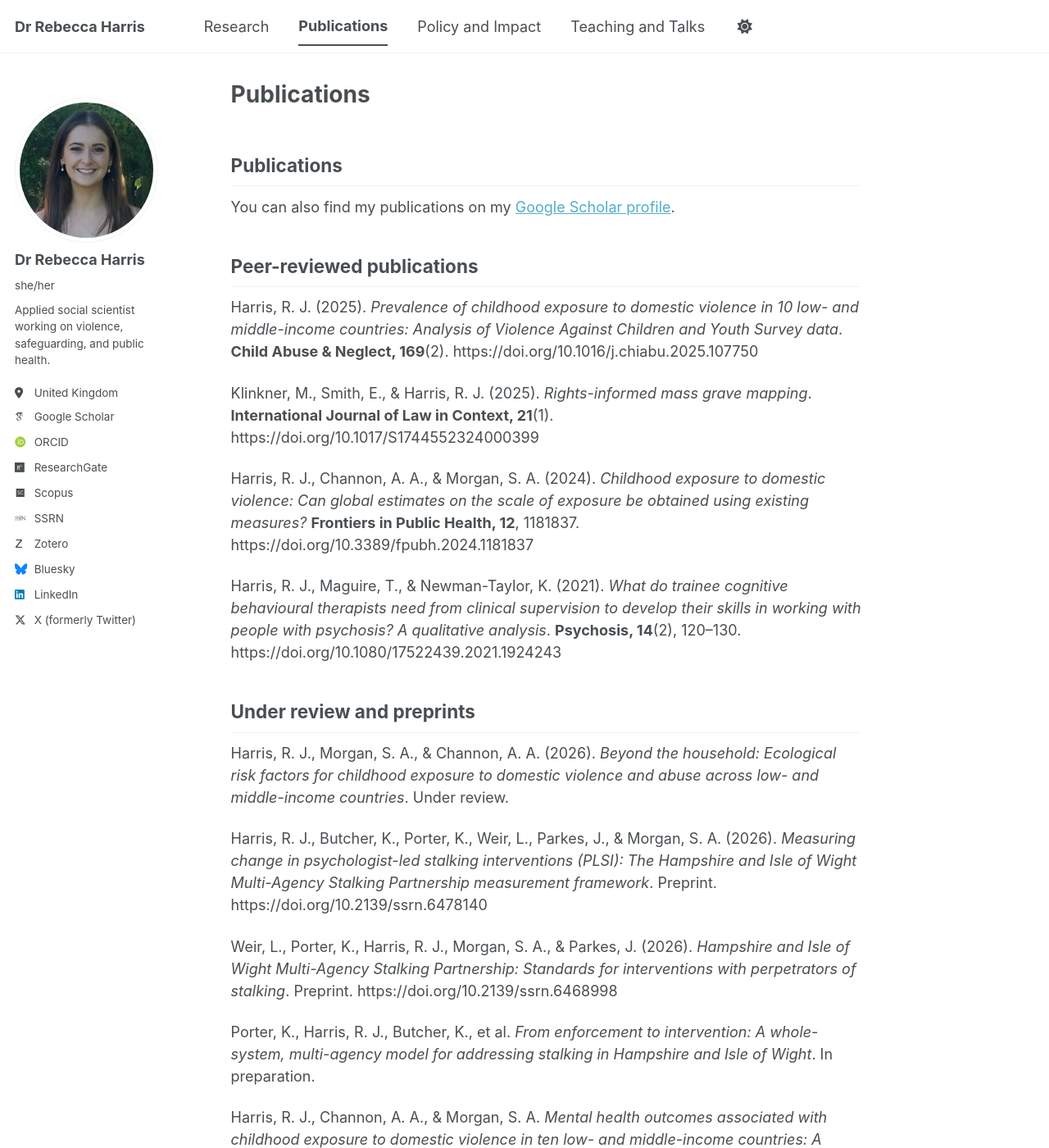
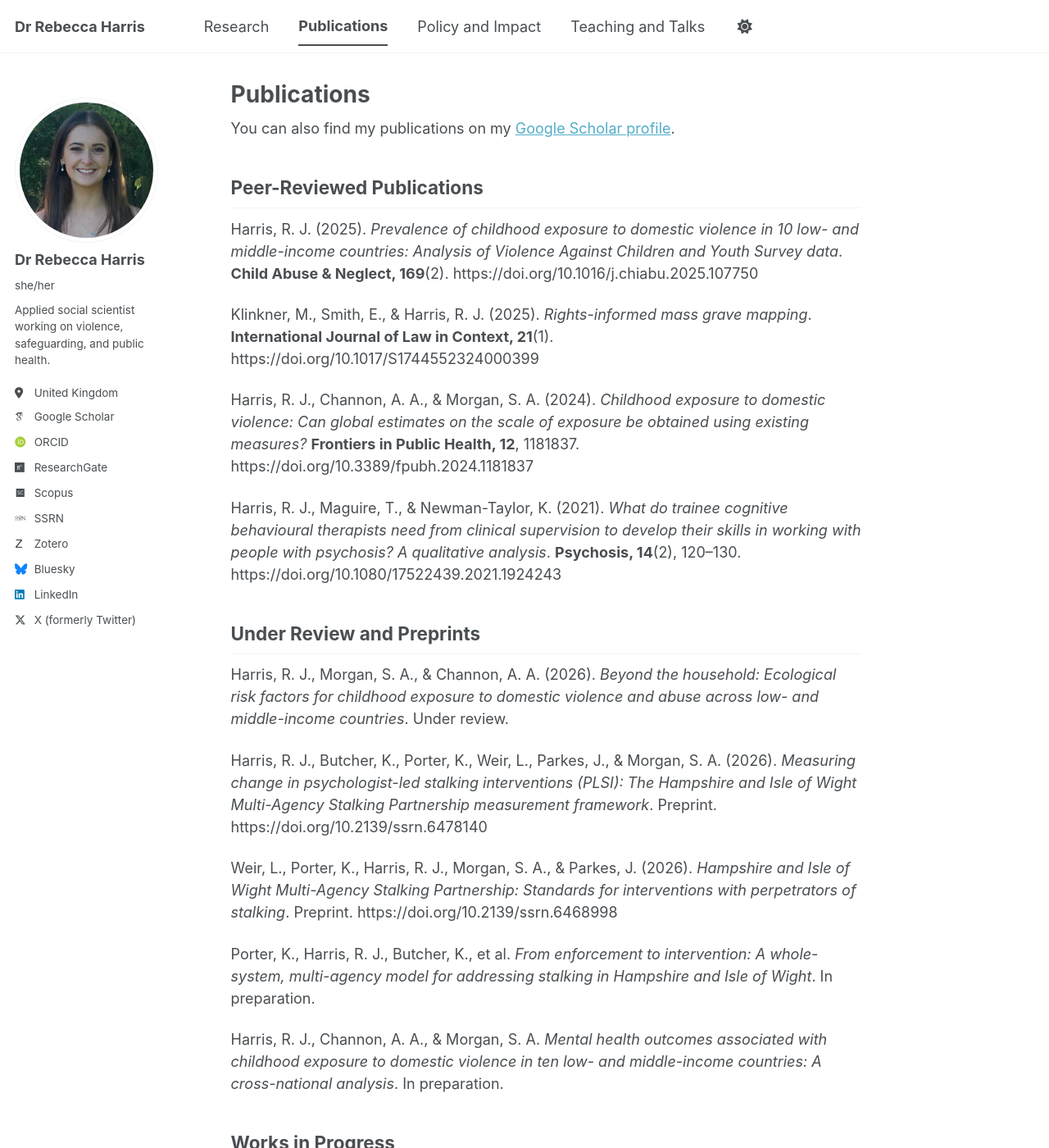
Before and after one commit to DrRebeccaHarris/drrebeccaharris.github.io, a Jekyll site: the page built from _pages/publications.md, in a window 1280 px wide and 1400 px high. Shown: the whole window at 82% size. Built offline with Jekyll 4.4.1, drawn with Linux system fonts in a browser that asks for light colours; some web fonts are replaced; a script bundle is joined from its source files by our own code; library files that are not in the unit come from our copies; some of the changed text lies outside the part shown.

Commit message:
Update publications.md

```diff
--- a/_pages/publications.md
+++ b/_pages/publications.md
@@ -4,12 +4,9 @@ title: "Publications"
 permalink: /publications/
 author_profile: true
 ---
-
-## Publications
-
 You can also find my publications on my [Google Scholar profile]({{ site.author.googlescholar }}).
 
-## Peer-reviewed publications
+## Peer-Reviewed Publications
 
 Harris, R. J. (2025). *Prevalence of childhood exposure to domestic violence in 10 low- and middle-income countries: Analysis of Violence Against Children and Youth Survey data*. **Child Abuse & Neglect, 169**(2). https://doi.org/10.1016/j.chiabu.2025.107750
 
@@ -19,7 +16,7 @@ Harris, R. J., Channon, A. A., & Morgan, S. A. (2024). *Childhood exposure to do
 
 Harris, R. J., Maguire, T., & Newman-Taylor, K. (2021). *What do trainee cognitive behavioural therapists need from clinical supervision to develop their skills in working with people with psychosis? A qualitative analysis*. **Psychosis, 14**(2), 120–130. https://doi.org/10.1080/17522439.2021.1924243
 
-## Under review and preprints
+## Under Review and Preprints
 
 Harris, R. J., Morgan, S. A., & Channon, A. A. (2026). *Beyond the household: Ecological risk factors for childhood exposure to domestic violence and abuse across low- and middle-income countries*. Under review.
 
@@ -31,7 +28,7 @@ Porter, K., Harris, R. J., Butcher, K., et al. *From enforcement to intervention
 
 Harris, R. J., Channon, A. A., & Morgan, S. A. *Mental health outcomes associated with childhood exposure to domestic violence in ten low- and middle-income countries: A cross-national analysis*. In preparation.
 
-## Works in progress
+## Works in Progress
 
 Current manuscripts in preparation include:
 
@@ -41,7 +38,7 @@ Current manuscripts in preparation include:
 - Experiences of reproductive health and violence among those with disability in Nepal.
 - Measuring the unmeasured: Climatic shocks, temporality, and the evidence gap in intimate partner violence research.
 
-## Published conference papers
+## Published Conference Papers
 
 Harris, R. J. (2025). *Mental health outcomes associated with childhood exposure to domestic violence and abuse in low- and middle-income countries*. Presented at the IUSSP 30th International Population Conference, July 2025, and the 6th European Conference on Domestic Violence, September 2025. https://doi.org/10.2139/ssrn.5335163
 
```
